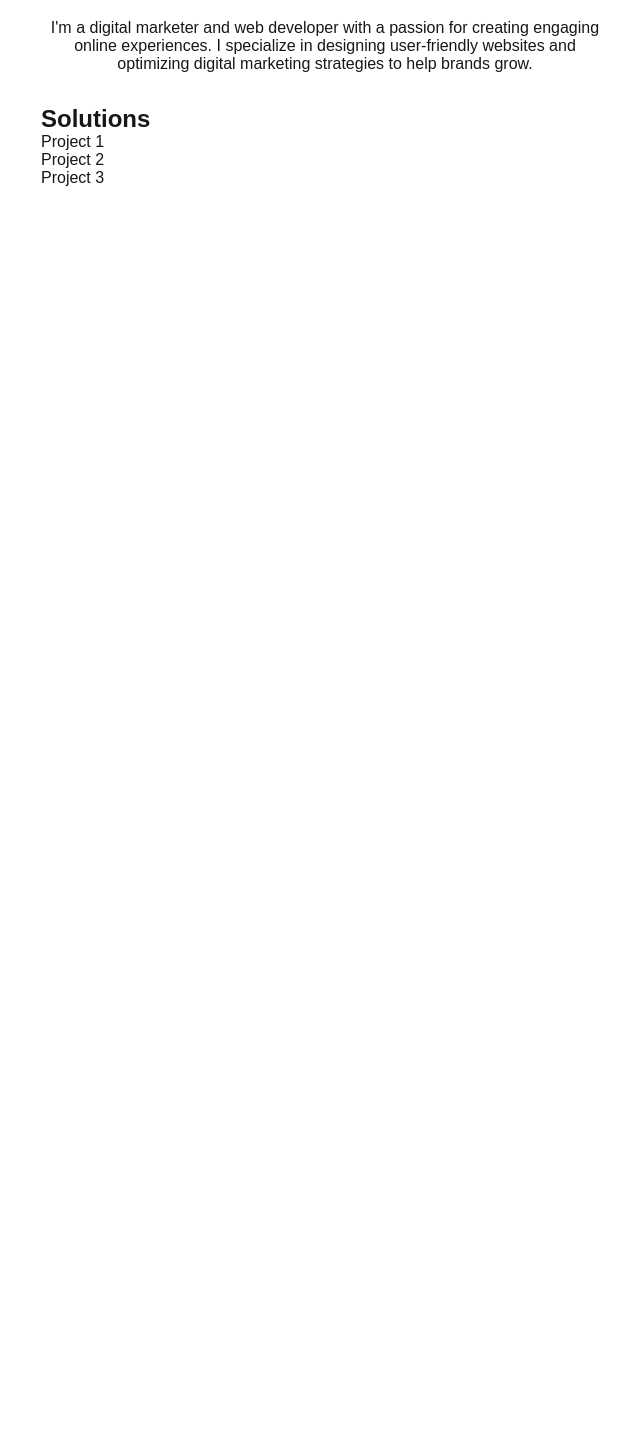
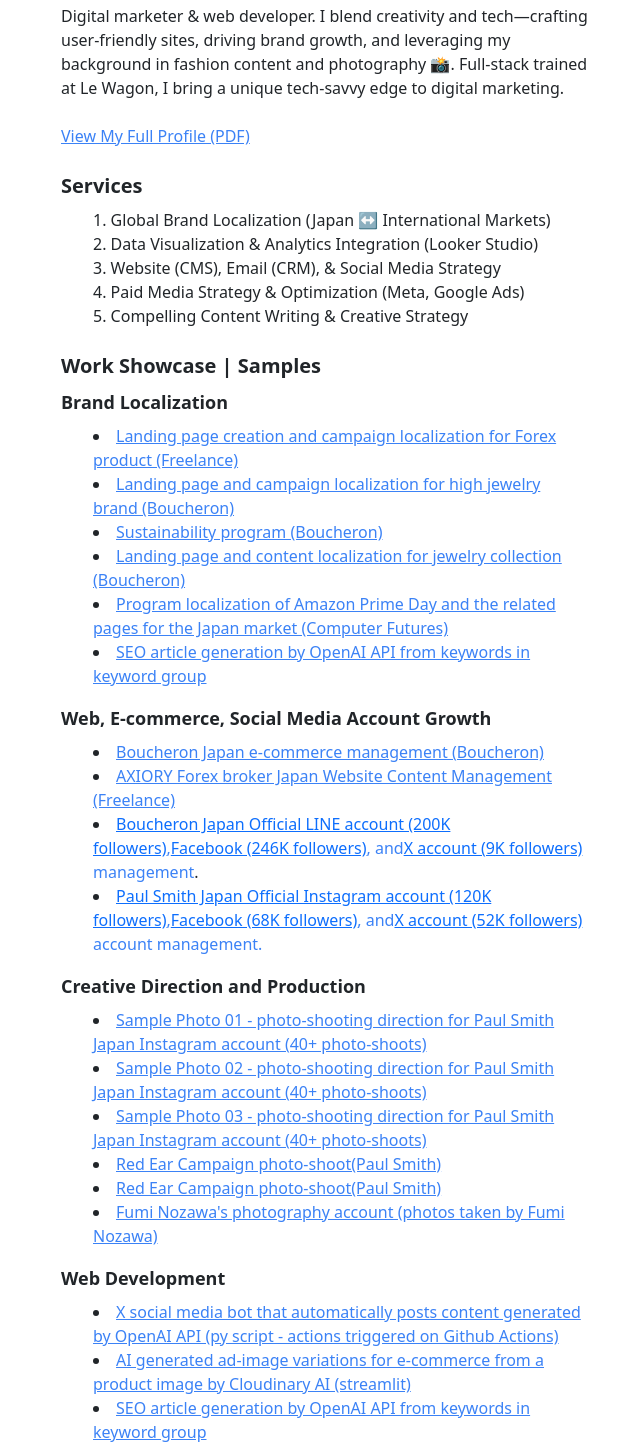
Before and after one commit to farang-dev/fumi-nozawa, a Next.js app: page / in a window 1280 px wide. Shown: the part 236-1690 px from the top of the page, without its empty margins (315-955 px from the left). Before the commit the page ends 800 px from the top, so only its background shows below. Built offline with nearby package versions, Linux system fonts and the light colour scheme.

Commit message:
content added

```diff
--- a/package.json
+++ b/package.json
@@ -11,9 +11,13 @@
     "lint": "next lint"
   },
   "devDependencies": {
-    "gh-pages": "^6.2.0"
+    "autoprefixer": "^10.4.20",
+    "gh-pages": "^6.2.0",
+    "postcss": "^8.4.47",
+    "tailwindcss": "^3.4.14"
   },
   "dependencies": {
+    "bootstrap": "^5.3.3",
     "next": "^13.3.0"
   }
 }
--- a/pages/_app.js
+++ b/pages/_app.js
@@ -1,5 +1,6 @@
 // pages/_app.js
 import "@/styles/globals.css"; // Ensure your global styles are properly set up
+import 'bootstrap/dist/css/bootstrap.min.css';
 
 export default function App({ Component, pageProps }) {
   return <Component {...pageProps} />;
--- a/pages/index.js
+++ b/pages/index.js
@@ -1,30 +1,159 @@
-import Image from 'next/image';
-
 export default function Home() {
   return (
-    <div style={{ fontFamily: 'Arial, sans-serif', maxWidth: '600px', margin: '2em auto', padding: '1em' }}>
-      <h1 style={{ textAlign: 'center' }}>Fumi Nozawa</h1>
-      <div style={{ textAlign: 'center' }}>
-        <Image
+    <div className="max-w-xl mx-auto mt-8 p-4">
+      <div className="mb-4">
+        <img
           src="/profile.jpg"
           alt="Your profile picture"
-          width={150}
-          height={150}
-          style={{ borderRadius: '50%' }}
+          className="w-24 h-24 rounded-full mx-auto mb-8"
         />
+        <h1 className="text-2xl font-bold text-left">Fumi Nozawa</h1>
       </div>
-      <p style={{ textAlign: 'center', marginTop: '1em' }}>
-        I&apos;m a digital marketer and web developer with a passion for creating engaging online experiences. I specialize in
-        designing user-friendly websites and optimizing digital marketing strategies to help brands grow.
-      </p>
+      <div className="text-left">
+        <p className="mb-4">
+          Digital marketer & web developer. I blend creativity and tech—crafting user-friendly sites, driving brand growth, and leveraging my background in fashion content and photography 📸. Full-stack trained at Le Wagon, I bring a unique tech-savvy edge to digital marketing.
+        </p>
+        <a
+          href="/resume.pdf"
+          target="_blank"
+          rel="noopener noreferrer"
+          className="text-blue-500 hover:underline"
+        >
+          View My Full Profile (PDF)
+        </a>
 
-      <div style={{ marginTop: '2em' }}>
-        <h2>Solutions</h2>
-        <ul style={{ listStyle: 'none', padding: 0 }}>
-          <li><a href="https://github.com/yourusername/project1" target="_blank" rel="noopener noreferrer">Project 1</a></li>
-          <li><a href="https://github.com/yourusername/project2" target="_blank" rel="noopener noreferrer">Project 2</a></li>
-          <li><a href="https://github.com/yourusername/project3" target="_blank" rel="noopener noreferrer">Project 3</a></li>
-          {/* Add more projects as needed */}
+        <h2 className="text-xl font-semibold mt-6 mb-2">Services</h2>
+        <ol className="list-decimal list-inside mb-6">
+          <li>Global Brand Localization (Japan ↔️ International Markets)</li>
+          <li>Data Visualization & Analytics Integration (Looker Studio)</li>
+          <li>Website (CMS), Email (CRM), & Social Media Strategy</li>
+          <li>Paid Media Strategy & Optimization (Meta, Google Ads)</li>
+          <li>Compelling Content Writing & Creative Strategy</li>
+        </ol>
+        <h2 className="text-xl font-semibold mt-6 mb-2">Work Showcase | Samples</h2>
+        <h3 className="text-lg font-semibold mb-2">Brand Localization</h3>
+        <ul className="list-disc list-inside">
+        <li>
+            <a href="https://www.axiory.com/jp/trading-products/clash-cfds" target="_blank" rel="noopener noreferrer" className="text-blue-500 hover:underline">
+              Landing page creation and campaign localization for Forex product (Freelance)
+            </a>
+          </li>
+          <li>
+            <a href="https://www.boucheron.com/ja_jp/high-jewelry/collections-carte-blanche/ailleurs" target="_blank" rel="noopener noreferrer" className="text-blue-500 hover:underline">
+              Landing page and campaign localization for high jewelry brand (Boucheron)
+            </a>
+          </li>
+          <li>
+            <a href="https://www.boucheron.com/ja_jp/our-maison/sustainability" target="_blank" rel="noopener noreferrer" className="text-blue-500 hover:underline">
+              Sustainability program (Boucheron)
+            </a>
+          </li>
+          <li>
+            <a href="https://www.boucheron.com/ja_jp/our-maison/the-sense-of-style/the-quatre-icon" target="_blank" rel="noopener noreferrer" className="text-blue-500 hover:underline">
+              Landing page and content localization for jewelry collection (Boucheron)
+            </a>
+          </li>
+          <li>
+            <a href="https://www.amazon.co.jp/primeday" target="_blank" rel="noopener noreferrer" className="text-blue-500 hover:underline">
+              Program localization of Amazon Prime Day and the related pages for the Japan market (Computer Futures)
+            </a>
+          </li>
+          <li>
+            <a href="https://github.com/farang-dev/article-gen-bot/blob/master/app.py" target="_blank" rel="noopener noreferrer" className="text-blue-500 hover:underline">
+              SEO article generation by OpenAI API from keywords in keyword group
+            </a>
+          </li>
+        </ul>
+        <h3 className="text-lg font-semibold mb-2">Web, E-commerce, Social Media Account Growth</h3>
+        <ul className="list-disc list-inside">
+          <li>
+            <a href="https://www.boucheron.com/ja_jp/" target="_blank" rel="noopener noreferrer" className="text-blue-500 hover:underline">
+              Boucheron Japan e-commerce management (Boucheron)
+            </a>
+          </li>
+          <li>
+            <a href="https://www.axiory.com/jp/" target="_blank" rel="noopener noreferrer" className="text-blue-500 hover:underline">
+              AXIORY Forex broker Japan Website Content Management (Freelance)
+            </a>
+          </li>
+          <li>
+          <span className="text-blue-500 hover:underline">
+  <a href="https://page.line.me/625rfwps" target="_blank" rel="noopener noreferrer">
+    Boucheron Japan Official LINE account (200K followers)
+  </a>,
+  <a href="https://www.facebook.com/boucheronjp/?locale=ja_JP" target="_blank" rel="noopener noreferrer">
+    Facebook (246K followers)
+  </a>, and
+  <a href="https://x.com/BoucheronJapan?ref_src=twsrc%5Egoogle%7Ctwcamp%5Eserp%7Ctwgr%5Eauthor" target="_blank" rel="noopener noreferrer">
+     X account (9K followers)
+  </a> management
+</span>.
+          </li>
+          <li>
+  <span className="text-blue-500 hover:underline">
+    <a href="https://www.instagram.com/paulsmithjapan/" target="_blank" rel="noopener noreferrer">
+      Paul Smith Japan Official Instagram account (120K followers)
+    </a>,
+    <a href="https://www.facebook.com/jp.paulsmith/?locale=ja_JP" target="_blank" rel="noopener noreferrer">
+      Facebook (68K followers)
+    </a>, and
+    <a href="https://x.com/PaulSmithJAPAN?ref_src=twsrc%5Egoogle%7Ctwcamp%5Eserp%7Ctwgr%5Eauthor" target="_blank" rel="noopener noreferrer">
+      X account (52K followers)
+    </a> account management.
+  </span>
+</li>
+
+        </ul>
+        <h3 className="text-lg font-semibold mb-2">Creative Direction and Production</h3>
+        <ul className="list-disc list-inside">
+          <li>
+            <a href="https://www.instagram.com/p/CEoUtZADLyG/?img_index=1" target="_blank" rel="noopener noreferrer" className="text-blue-500 hover:underline">
+              Sample Photo 01 - photo-shooting direction for Paul Smith Japan Instagram account (40+ photo-shoots)
+            </a>
+          </li>
+          <li>
+            <a href="https://www.instagram.com/p/CB0DeHEDxdS/?img_index=1" target="_blank" rel="noopener noreferrer" className="text-blue-500 hover:underline">
+            Sample Photo 02 - photo-shooting direction for Paul Smith Japan Instagram account (40+ photo-shoots)
+            </a>
+          </li>
+          <li>
+            <a href="https://www.instagram.com/p/CAC8QtkDmJy/?img_index=1" target="_blank" rel="noopener noreferrer" className="text-blue-500 hover:underline">
+            Sample Photo 03 - photo-shooting direction for Paul Smith Japan Instagram account (40+ photo-shoots)
+            </a>
+          </li>
+          <li>
+            <a href="https://www.paulsmith.co.jp/stories/aw19/red-ear" target="_blank" rel="noopener noreferrer" className="text-blue-500 hover:underline">
+            Red Ear Campaign photo-shoot(Paul Smith)
+            </a>
+          </li>
+          <li>
+            <a href="https://www.paulsmith.co.jp/stories/ss20/red-ear" target="_blank" rel="noopener noreferrer" className="text-blue-500 hover:underline">
+            Red Ear Campaign photo-shoot(Paul Smith)
+            </a>
+          </li>
+          <li>
+            <a href="https://www.instagram.com/fumi_fumar/" target="_blank" rel="noopener noreferrer" className="text-blue-500 hover:underline">
+            Fumi Nozawa's photography account (photos taken by Fumi Nozawa)
+            </a>
+          </li>
+        </ul>
+        <h3 className="text-lg font-semibold mb-2">Web Development</h3>
+        <ul className="list-disc list-inside">
+          <li>
+            <a href="https://github.com/farang-dev/tw-post-bot-jp-coach" target="_blank" rel="noopener noreferrer" className="text-blue-500 hover:underline">
+              X social media bot that automatically posts content generated by OpenAI API (py script - actions triggered on Github Actions)
+            </a>
+          </li>
+          <li>
+            <a href="https://github.com/yourusername/project2" target="_blank" rel="noopener noreferrer" className="text-blue-500 hover:underline">
+              AI generated ad-image variations for e-commerce from a product image by Cloudinary AI (streamlit)
+            </a>
+          </li>
+          <li>
+            <a href="https://github.com/farang-dev/article-gen-bot/blob/master/app.py" target="_blank" rel="noopener noreferrer" className="text-blue-500 hover:underline">
+              SEO article generation by OpenAI API from keywords in keyword group
+            </a>
+          </li>
         </ul>
       </div>
     </div>
--- /dev/null
+++ b/postcss.config.js
@@ -0,0 +1,6 @@
+module.exports = {
+  plugins: {
+    tailwindcss: {},
+    autoprefixer: {},
+  },
+}
--- a/styles/globals.css
+++ b/styles/globals.css
@@ -2,6 +2,10 @@
   --background: #ffffff;
   --foreground: #171717;
 }
+
+@tailwind base;
+@tailwind components;
+@tailwind utilities;
 
 @media (prefers-color-scheme: dark) {
   :root {
--- /dev/null
+++ b/tailwind.config.js
@@ -0,0 +1,15 @@
+/** @type {import('tailwindcss').Config} */
+module.exports = {
+  content: [
+    "./app/**/*.{js,ts,jsx,tsx,mdx}",
+    "./pages/**/*.{js,ts,jsx,tsx,mdx}",
+    "./components/**/*.{js,ts,jsx,tsx,mdx}",
+
+    // Or if using `src` directory:
+    "./src/**/*.{js,ts,jsx,tsx,mdx}",
+  ],
+  theme: {
+    extend: {},
+  },
+  plugins: [],
+}
```
Also changed, not shown: 5 other files (tests, documents, lock files or other folders).
